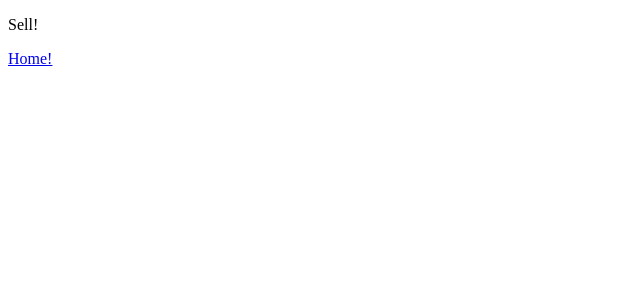
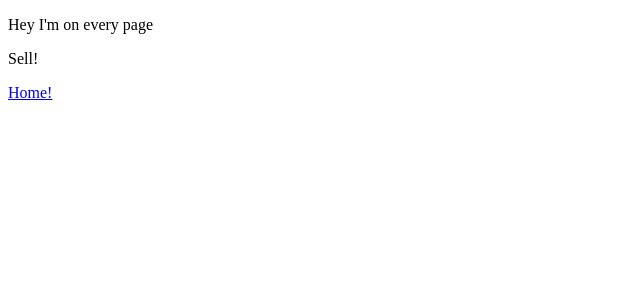
Before and after one commit to mpinaud/onlinestore-frontend, a Next.js app: page /sell in a window 1280 px wide. Shown: the top 300 px of the page, without its empty margins (0-640 px from the left). Built offline with nearby package versions, Linux system fonts and the light colour scheme.

Commit message:
override Next.js App component by creating a custom App

```diff
--- /dev/null
+++ b/pages/_app.js
@@ -0,0 +1,21 @@
+import App, { Container } from 'next/app';
+
+// Next.js uses the App component to initialize pages. You can override it and control the page initialization which allows you to do:
+//  * Persisting layout between page changes
+//  * Keeping state when navigating pages
+//  * Custom error handling using componentDidCatch
+//  * Inject additional data into pages(for example by processing GraphQL queries)
+
+class MyApp extends App {
+    render() {
+        const { Component } = this.props;
+        return (
+            <Container>
+                <p>Hey I'm on every page</p>
+                <Component/>
+            </Container>
+        )
+    }
+}
+
+export default MyApp;
```
